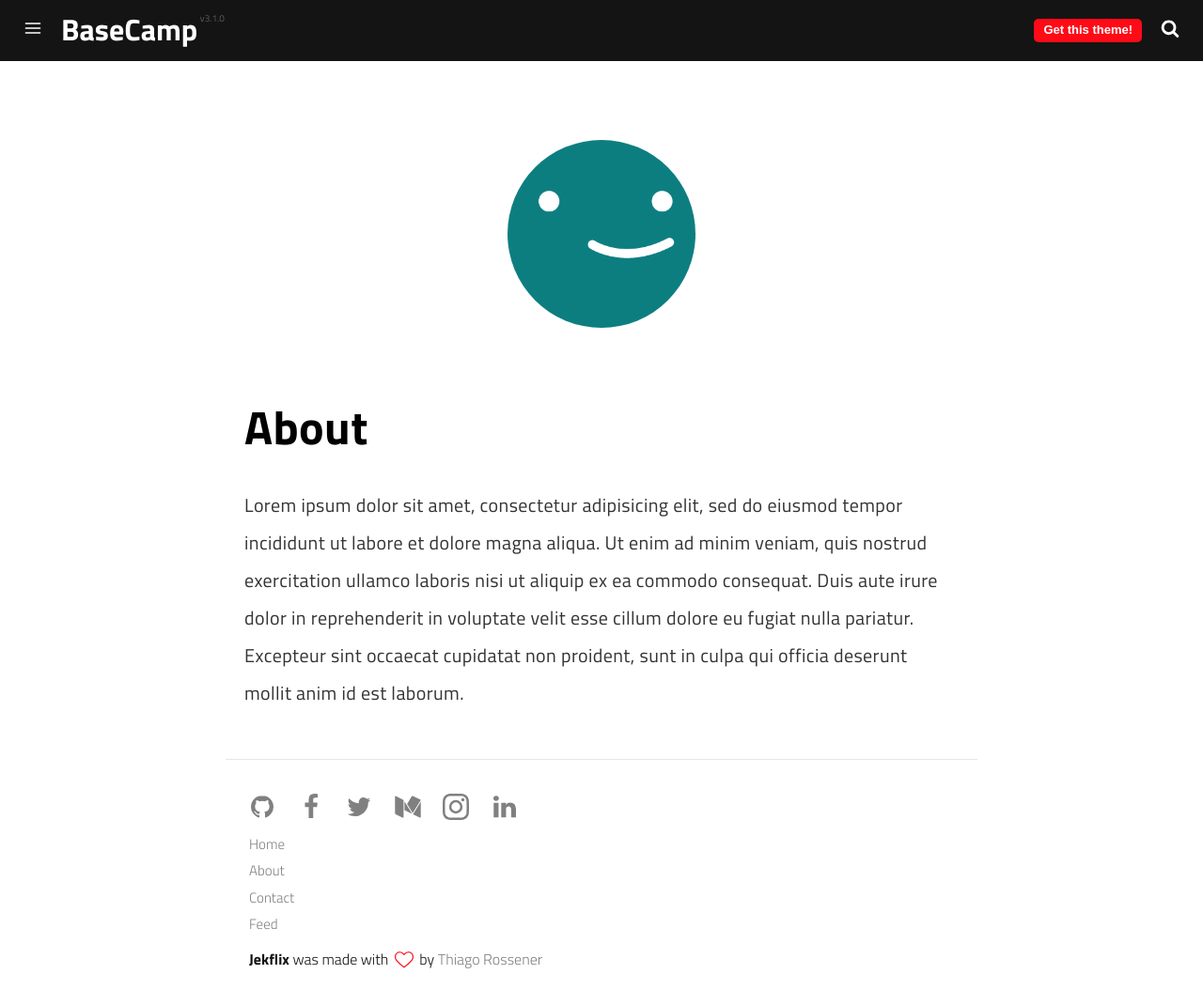
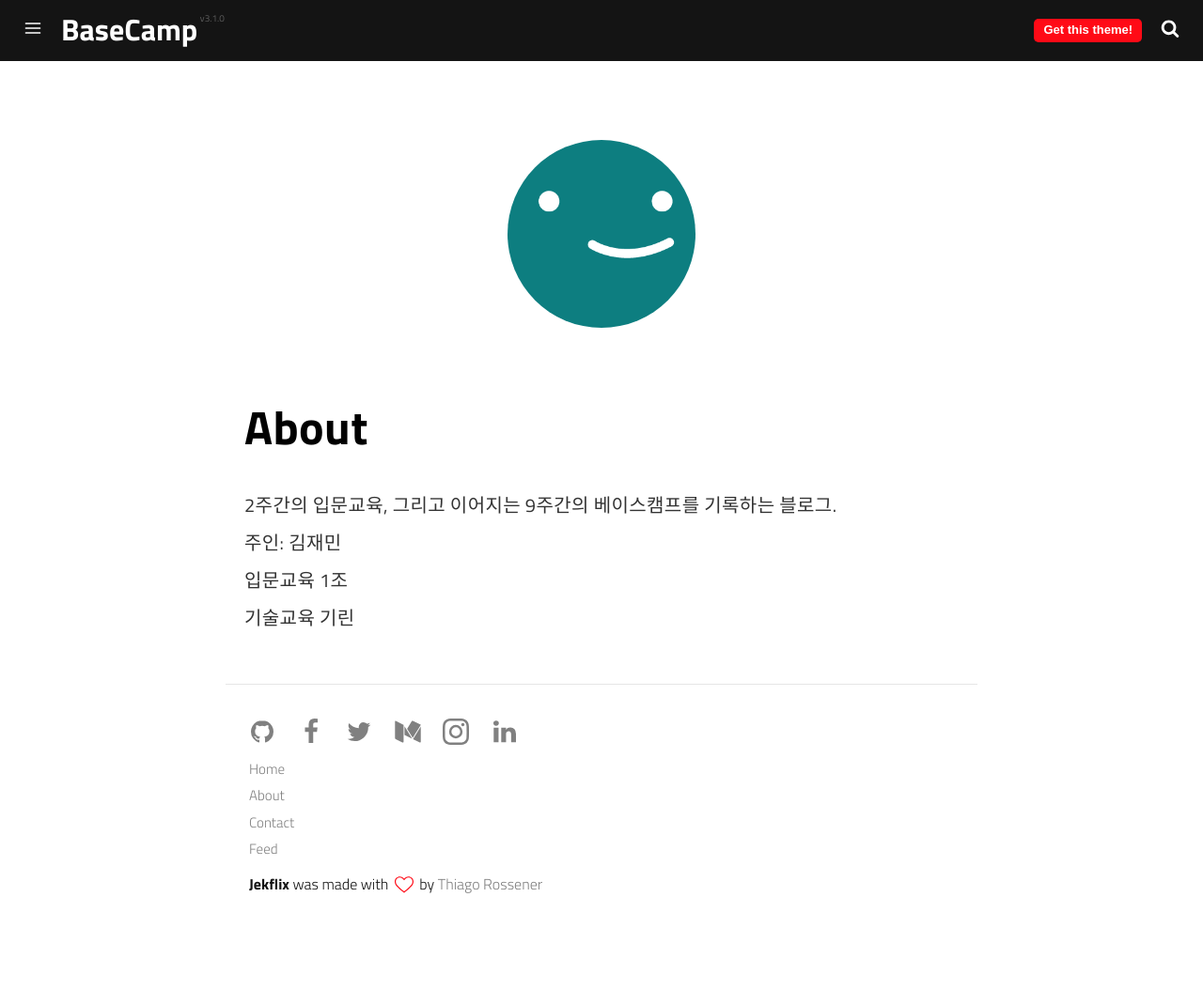
Before and after one commit to NHNkimjaemin/NHNkimjaemin.github.io, a Jekyll site: the page built from pages/about.md, in a window 1280 px wide and 1070 px high. Shown: the whole window at 94% size. Built offline with Jekyll 4.4.1, drawn with Linux system fonts in a browser that asks for light colours; a script that is not in the unit is left out.

Commit message:
about page 수정

```diff
--- a/pages/about.md
+++ b/pages/about.md
@@ -9,9 +9,7 @@ permalink: /about/
 
 # About
 
-Lorem ipsum dolor sit amet, consectetur adipisicing elit, sed do eiusmod
-tempor incididunt ut labore et dolore magna aliqua. Ut enim ad minim veniam,
-quis nostrud exercitation ullamco laboris nisi ut aliquip ex ea commodo
-consequat. Duis aute irure dolor in reprehenderit in voluptate velit esse
-cillum dolore eu fugiat nulla pariatur. Excepteur sint occaecat cupidatat non
-proident, sunt in culpa qui officia deserunt mollit anim id est laborum.
+2주간의 입문교육, 그리고 이어지는 9주간의 베이스캠프를 기록하는 블로그.<br/>
+주인: 김재민<br/>
+입문교육 1조<br/>
+기술교육 기린<br/>
```
Also changed, not shown: pages/about-1.md (+1 -6 lines).
